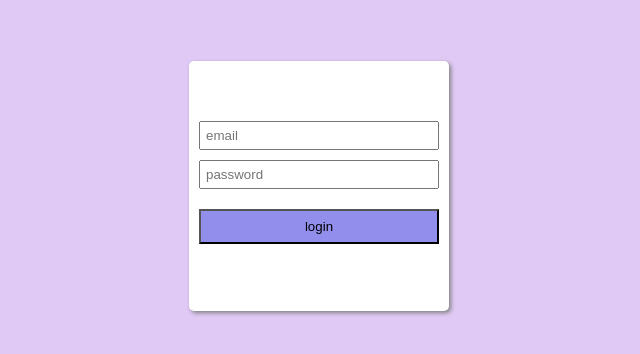
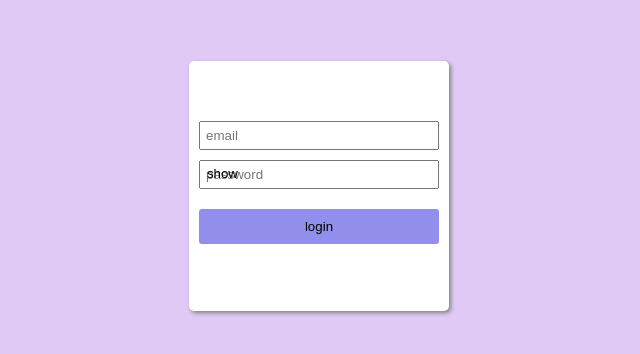
Before and after one commit to kenshelby/clm-ui, a React (Vite) app: page /login in a window 1280 px wide. Shown: the part 140-494 px from the top of the page, without its empty margins (312-952 px from the left). Built offline with nearby package versions, Linux system fonts and the light colour scheme.

Commit message:
added toggle password show

```diff
--- a/src/components/Login.jsx
+++ b/src/components/Login.jsx
@@ -8,6 +8,7 @@ const Login = () => {
 
     const dispatch = useDispatch();
     const [err, setErr] = useState(null);
+    const [showPassword, setShowPassword] = useState(false);
 
     const email = useRef(null);
     const password = useRef(null);
@@ -28,8 +29,9 @@ const Login = () => {
         <div className="login-page">
             <div>
                 <form className="login-form" onSubmit={(e) => e.preventDefault()}>
-                    <input className="login-email" placeholder="email" ref={email}></input>
-                    <input className="login-password" placeholder="password" ref={password}></input>
+                    <input type="email" className="login-email" placeholder="email" ref={email}></input>
+                    <input type={showPassword ? "text" : "password"} className="login-password" placeholder="password" ref={password}></input>
+                    <button className="toggle-password" onClick={() => setShowPassword(prev => !prev)}>{showPassword ? "hide" : "show"}</button>
                     {err && <p className="error-message">{err.message}</p>}
                     <button className="login-button" onClick={handleLogin}>login</button>
                 </form>
--- a/src/index.css
+++ b/src/index.css
@@ -41,6 +41,8 @@
     margin: 10px;
     padding: 5px;
     height: 35px;
+    border: none;
+    border-radius: 3px;
     background-color: rgb(146, 143, 236);
 }
 
@@ -93,3 +95,12 @@
     padding: 5px;
     margin: 10px;
 }
+
+.toggle-password {
+    position: absolute;
+    border: none;
+    background: transparent;
+    right: 730px;
+    top: 306px;
+
+}
```
